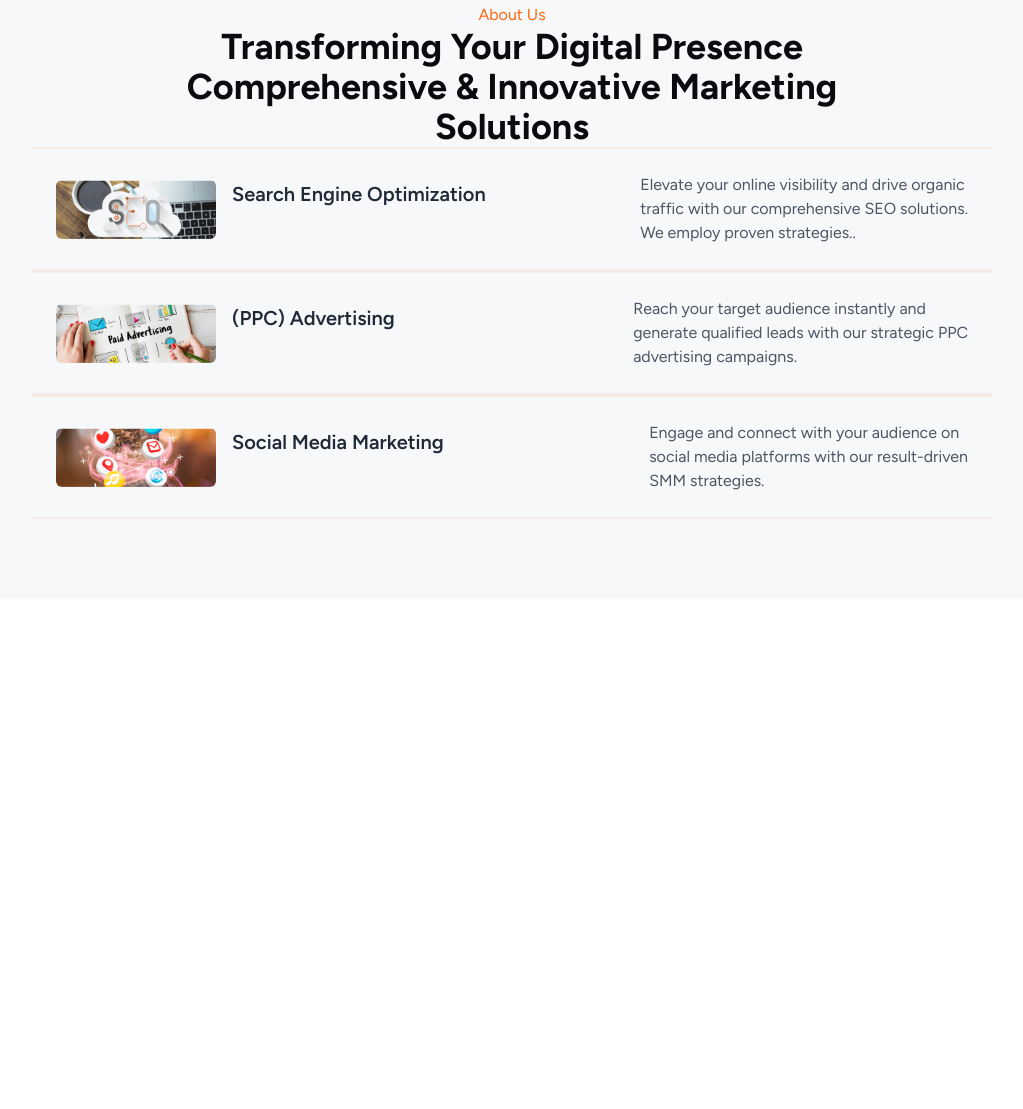
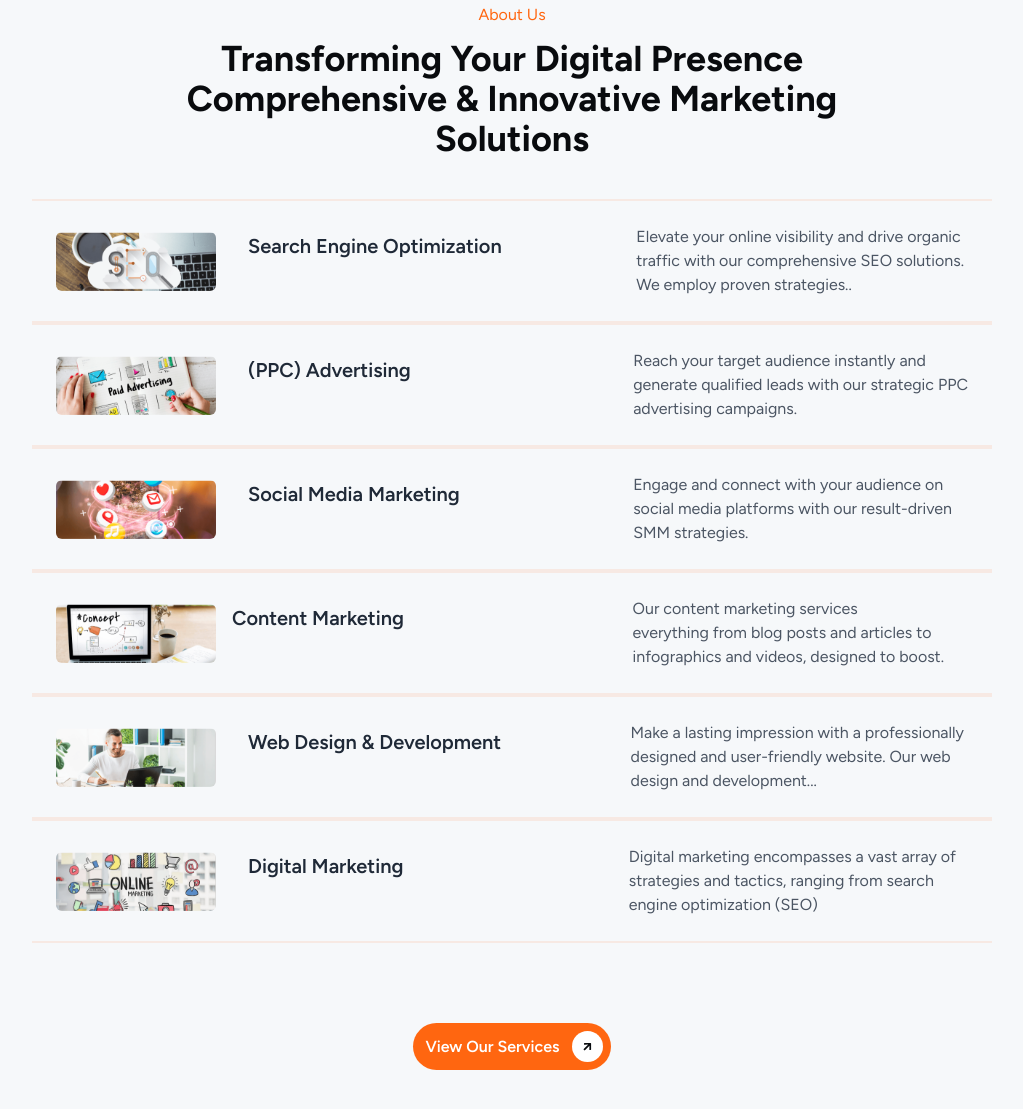
Before and after one commit to tahiamustofa/UITeam_SEO-project, a plain HTML site: page index.html in a window 1280 px wide. Shown: the part 1846-2955 px from the top of the page, without its empty margins (128-1151 px from the left). Before the commit the page ends 2557 px from the top, so only its background shows below. Drawn offline with nearby package versions, Linux system fonts and the light colour scheme.

Commit message:
first commit

```diff
--- a/index.html
+++ b/index.html
@@ -279,9 +279,9 @@
       </div>
     </section>
     <!-- service  -->
-    <section class="bg-[#f6f8fa] lg:py-20 lg:mb-28 mb-10 xl:px-40 lg:px-10 md:py-10">
+    <section class="bg-[#f6f8fa] lg:py-20 lg:mb-28 mb-10 xl:px-40 lg:px-10 py-10">
       <div>
-        <div class="text-center">
+        <div class="text-center space-y-3 mb-4 md:mb-10">
           <p class="text-[#ff6610] text-base">About Us</p>
           <h2 class="text-[#090b0e] lg:text-4xl md:text-3xl text-xl font-bold">
             Transforming Your Digital Presence <br>
@@ -294,14 +294,14 @@
             <div class="border-[#f7e9e3] border border-solid"></div>
             <div class="flex flex-col md:flex-row items-center  p-4 md:p-6">
               <!-- Image  -->
-              <div class="flex flex-1 flex-col md:flex-row">
+              <div class="flex flex-1 flex-col md:flex-row gap-4">
                 <div class="flex-shrink-0 mb-4 md:mb-0 md:mr-4">
                   <img src="images/service-img12.png.png" alt="Search Engine Optimization"
                     class="w-full md:w-40 h-auto rounded-md" />
                 </div>
                 <h2 class="text-xl font-semibold mb-2">Search Engine Optimization</h2>
               </div>
-                <p  class="flex text-gray-600 justify-center items-center max-w-[70%]">
+                <p  class="flex text-gray-600 justify-center items-center max-w-[70%]  md:mr-1 mr-0">
                   Elevate your online visibility and drive organic <br>
                   traffic with our comprehensive SEO solutions. <br>
                   We employ proven strategies..
@@ -318,7 +318,7 @@
             <div class="border-[#f7e9e3] border border-solid"></div>
             <div class="flex flex-col md:flex-row items-center  p-4 md:p-6">
               <!-- Image  -->
-              <div class="flex flex-1">
+              <div class="flex flex-1 flex-col md:flex-row gap-4">
                 <div class="flex-shrink-0 mb-4 md:mb-0 md:mr-4">
                   <img src="images/service-img13.png.png" alt="Search Engine Optimization"
                     class="w-full md:w-40 h-auto rounded-md" />
@@ -335,20 +335,20 @@
             </div>
             <div class="border-[#f7e9e3] border border-solid"></div>
           </div>
-
+<!-- 3  -->
 
           <div class="">
             <div class="border-[#f7e9e3] border border-solid"></div>
             <div class="flex  flex-col md:flex-row items-center  p-4 md:p-6">
               <!-- Image  -->
-              <div class="flex flex-1">
-                <div class="flex-shrink-0 mb-4 md:mb-0 md:mr-4">
+              <div class="flex flex-1 flex-col md:flex-row gap-4">
+                <div class="flex-shrink-0 mb-4 md:mb-0 md:mr-4 mr-0">
                   <img src="images/service-img14.png.png" alt="Social Media Marketing"
                     class="w-full md:w-40 h-auto rounded-md" />
                 </div>
                 <h2 class="text-xl font-semibold mb-2">Social Media Marketing</h2>
               </div>
-                <p class="text-gray-600 flex justify-center items-center max-w-[70%]">
+                <p class="text-gray-600 flex justify-center items-center max-w-[70%] md:mr-4 mr-0">
                   Engage and connect with your audience on <br>
                   social media platforms with our result-driven <br>
                   SMM strategies.
@@ -361,9 +361,100 @@
             </div>
             <div class="border-[#f7e9e3] border border-solid"></div>
           </div>
+<!-- 4  -->
+<div class="">
+  <div class="border-[#f7e9e3] border border-solid"></div>
+  <div class="flex  flex-col md:flex-row items-center  p-4 md:p-6">
+    <!-- Image  -->
+    <div class="flex flex-1 flex-col md:flex-row gap-4">
+      <div class="flex-shrink-0 mb-4 md:mb-0">
+        <img src="images/service-img15.png.png" alt="Content Marketing"
+          class="w-full md:w-40 h-auto rounded-md" />
+      </div>
+      <h2 class="text-xl font-semibold mb-2"> Content Marketing</h2>
+    </div>
+      <p class="text-gray-600 flex justify-center items-center max-w-[70%] md:mr-6 mr-0">
+        Our content marketing services  <br>
+everything from blog posts and articles to <br>
+infographics and videos, designed to boost.
+
+      </p>
+
+
+
+
+  </div>
+  <div class="border-[#f7e9e3] border border-solid"></div>
+</div>
+
+
+<!-- 5  -->
+<div class="">
+  <div class="border-[#f7e9e3] border border-solid"></div>
+  <div class="flex  flex-col md:flex-row items-center  p-4 md:p-6">
+    <!-- Image  -->
+    <div class="flex flex-1 flex-col md:flex-row gap-4">
+      <div class="flex-shrink-0 mb-4 md:mb-0 md:mr-4 mr-0">
+        <img src="images/service-img16.png.png" alt="Web Design & Development"
+          class="w-full md:w-40 h-auto rounded-md" />
+      </div>
+      <h2 class="text-xl font-semibold mb-2">Web Design & Development</h2>
+    </div>
+      <p class="text-gray-600 flex justify-center items-center max-w-[70%] md:mr-1 mr-0">
+        Make a lasting impression with a professionally <br>
+designed and user-friendly website. Our web <br>
+design and development...
+
+      </p>
+
+
+
+
+  </div>
+  <div class="border-[#f7e9e3] border border-solid"></div>
+</div>
+<!-- 6  -->
+<div class="">
+  <div class="border-[#f7e9e3] border border-solid"></div>
+  <div class="flex  flex-col md:flex-row items-center  p-4 md:p-6">
+    <!-- Image  -->
+    <div class="flex flex-1 flex-col md:flex-row gap-4">
+      <div class="flex-shrink-0 mb-4 md:mb-0 md:mr-4 mr-0">
+        <img src="images/service-img17.png.png" alt="Digital Marketing"
+          class="w-full md:w-40 h-auto rounded-md" />
+      </div>
+      <h2 class="text-xl font-semibold mb-2">Digital Marketing</h2>
+    </div>
+      <p class="text-gray-600 flex justify-center items-center max-w-[70%] md:mr-3 mr-0">
+        Digital marketing encompasses a vast array of <br>
+strategies and tactics, ranging from search <br>
+engine optimization (SEO)
+
+      </p>
+
+
+
+
+  </div>
+  <div class="border-[#f7e9e3] border border-solid"></div>
+</div>
+
         </div>
+       <div class="flex justify-center mt-10 lg:mt-20">
+        <button
+      class="flex items-center space-x-2 px-2 pl-3 gap-1  bg-[#ff6610] text-white font-semibold py-2  rounded-full hover:bg-orange-600 transition duration-200">
+      <span class="">View Our Services</span>
 
+      <svg width="31" height="31" class="bg-white rounded-full p-2" viewBox="0 0 24 23" fill="none"
+        xmlns="http://www.w3.org/2000/svg">
+        <path
+          d="M6.39052 7.74418V6.65037C6.41538 6.17805 6.78826 5.80516 7.23573 5.80516L16.906 5.7803C17.3783 5.80516 17.7512 6.17805 17.7512 6.62551V16.3206C17.7512 16.7681 17.3783 17.141 16.906 17.1658H15.8122C15.3398 17.141 14.967 16.7681 14.9421 16.2958L15.0912 10.429L7.95665 17.5636C7.60862 17.9116 7.11143 17.9116 6.7634 17.5636L5.96791 16.7681C5.64474 16.4449 5.61988 15.9229 5.96791 15.5748L13.1025 8.44024L7.26059 8.61425C6.78826 8.58939 6.39052 8.24136 6.39052 7.74418Z"
+          fill="#090B0E" />
+      </svg>
+    </button>
+       </div>
       </div>
+
     </section>
 
   </main>
@@ -393,15 +484,15 @@
   </div>
   <div class="flex gap-4">
       <img src="images/service-img15.png.png" alt="Content Marketing Image" class="w-16 h-16 rounded-full">
-      <h3 class="text-3xl text-[ #090b0e] font-semibold">Content Marketing</h3>
+      <h3 class="text-3xl text-[ #090b0e] font-semibold"></h3>
   </div>
   <div class="flex gap-4">
       <img src="images/service-img16.png.png" alt="Web Design Image" class="w-16 h-16 rounded-full">
-      <h3 class="text-3xl text-[ #090b0e] font-semibold">Web Design & Development</h3>
+      <h3 class="text-3xl text-[ #090b0e] font-semibold"></h3>
   </div>
   <div class="flex gap-4">
       <img src="images/service-img17.png.png" alt="Digital Marketing Image" class="w-16 h-16 rounded-full">
-      <h3 class="text-3xl text-[ #090b0e] font-semibold">Digital Marketing</h3>
+      <h3 class="text-3xl text-[ #090b0e] font-semibold"></h3>
   </div>
 </div>
 <div class="grid grid-rows-6 gap-4">
```
Also changed, not shown: README.md.
